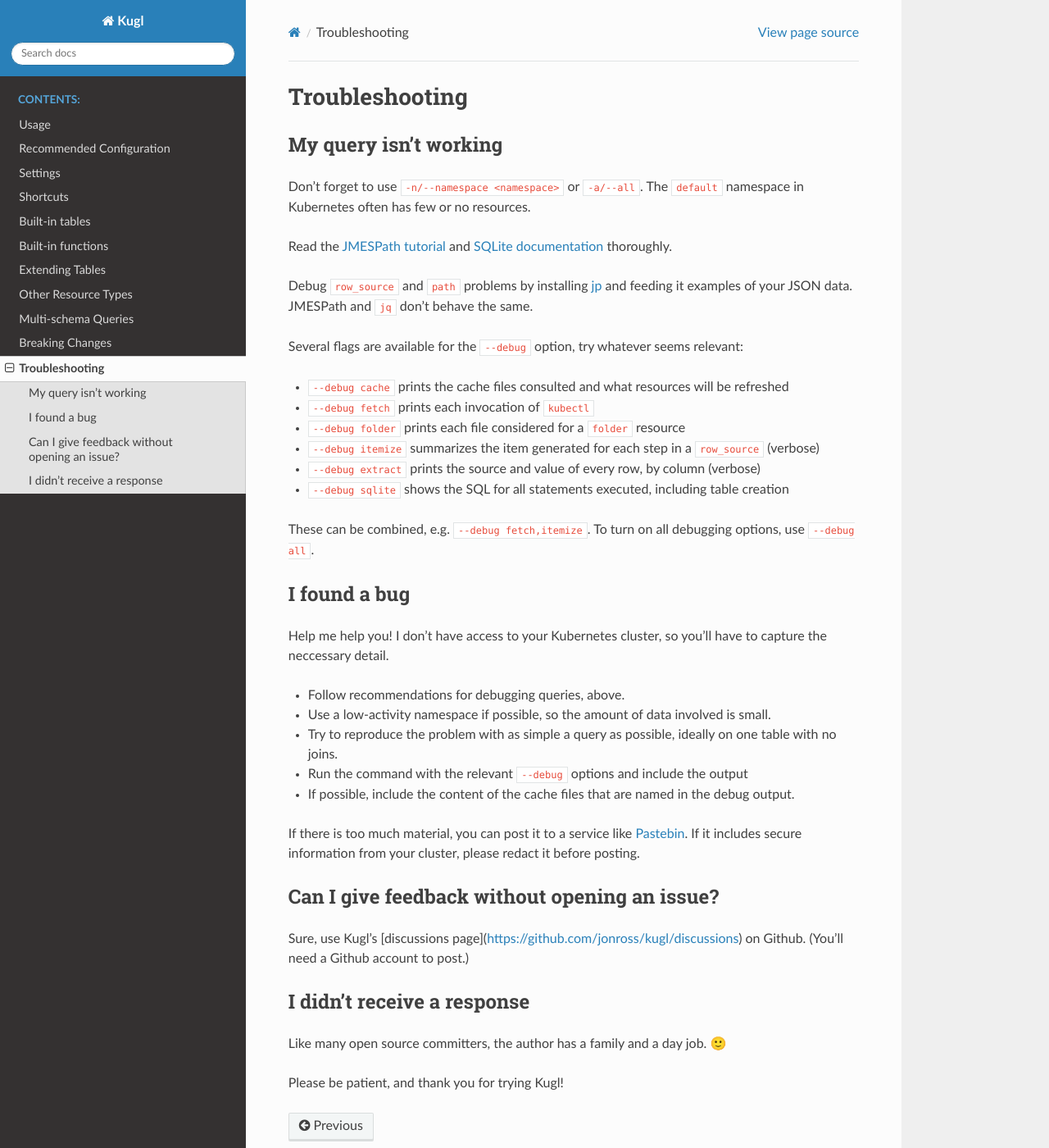
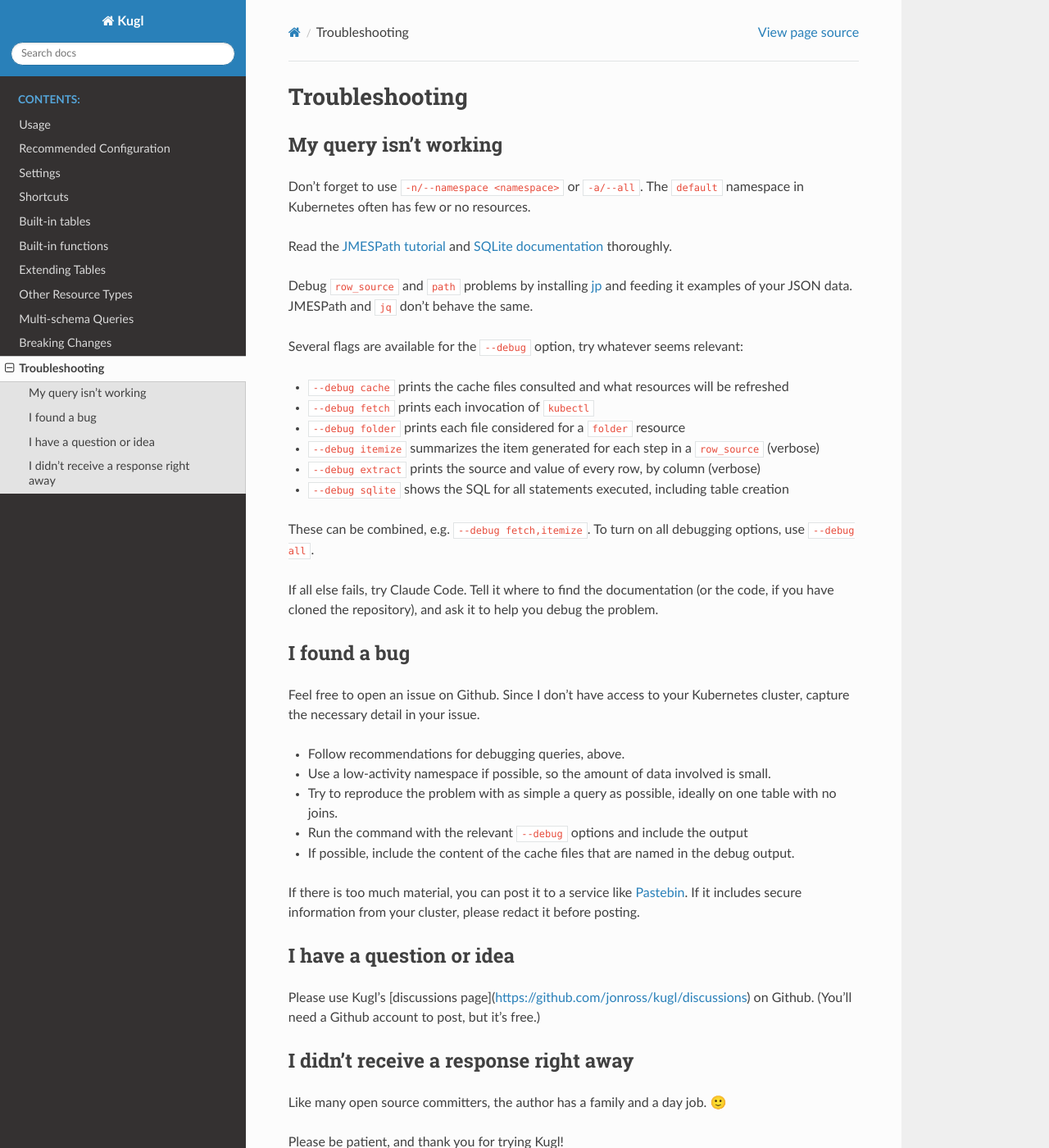
Before and after one commit to jonross/kugl, a Sphinx documentation site: the page built from docs/trouble.rst, in a window 1280 px wide and 1400 px high. Shown: the whole window at 82% size. Built offline with Sphinx 7.4.7 and the Read the Docs theme 3.1.0, drawn with Linux system fonts in a browser that asks for light colours.

Commit message:
Doc tweaks

```diff
--- a/docs/trouble.rst
+++ b/docs/trouble.rst
@@ -32,11 +32,14 @@ seems relevant:
 These can be combined, e.g. ``--debug fetch,itemize``. To turn on all
 debugging options, use ``--debug all``.
 
+If all else fails, try Claude Code.  Tell it where to find the documentation
+(or the code, if you have cloned the repository), and ask it to help you debug the problem.
+
 I found a bug
 ~~~~~~~~~~~~~
 
-Help me help you! I don't have access to your Kubernetes cluster, so
-you'll have to capture the neccessary detail.
+Feel free to open an issue on Github.  Since I don't have access to your
+Kubernetes cluster, capture the necessary detail in your issue.
 
 - Follow recommendations for debugging queries, above.
 - Use a low-activity namespace if possible, so the amount of data
@@ -52,14 +55,14 @@ If there is too much material, you can post it to a service like
 `Pastebin <https://pastebin.com>`__. If it includes secure information
 from your cluster, please redact it before posting.
 
-Can I give feedback without opening an issue?
-~~~~~~~~~~~~~~~~~~~~~~~~~~~~~~~~~~~~~~~~~~~~~
+I have a question or idea
+~~~~~~~~~~~~~~~~~~~~~~~~~
 
-Sure, use Kugl's [discussions page](https://github.com/jonross/kugl/discussions) on Github.
-(You'll need a Github account to post.)
+Please use Kugl's [discussions page](https://github.com/jonross/kugl/discussions) on Github.
+(You'll need a Github account to post, but it's free.)
 
-I didn't receive a response
-~~~~~~~~~~~~~~~~~~~~~~~~~~~
+I didn't receive a response right away
+~~~~~~~~~~~~~~~~~~~~~~~~~~~~~~~~~~~~~~
 
 Like many open source committers, the author has a family and a day job.
 🙂
```
